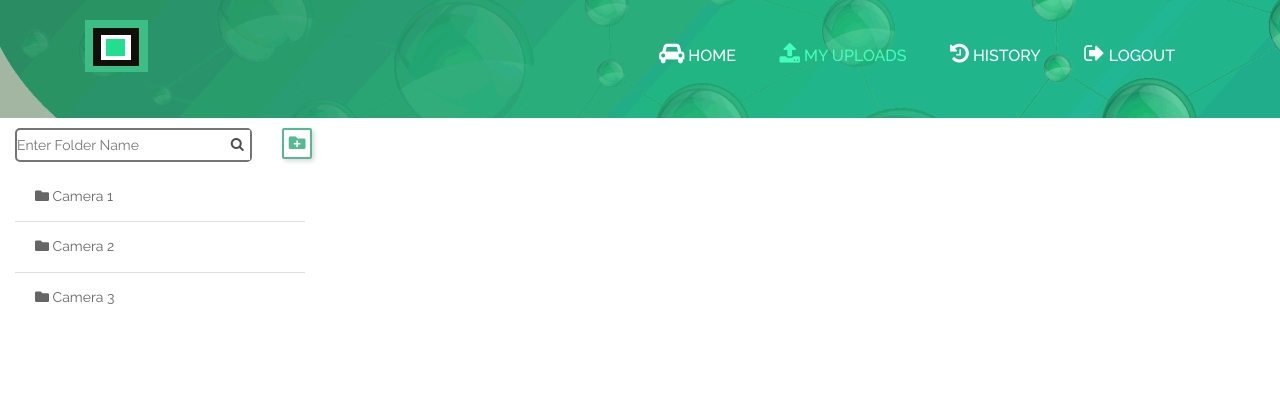
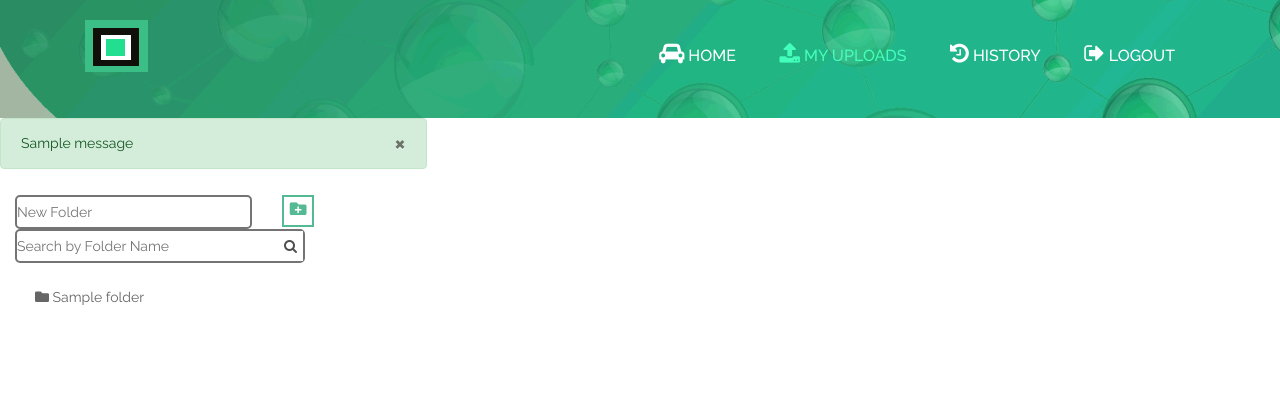
Before and after one commit to alfiza-shaikh/miniProject, a Flask app: page /uploads in a window 1280 px wide. Shown: the top 398 px of the page. Run offline with Flask 2, Linux system fonts and the light colour scheme; the visitor is signed in with stand-in values (Sample User, id 1); grey boxes labelled with a size stand in for pictures from a placeholder-image service; one stand-in notice (Sample message) is shown; a database or web service that is not in the repository returns one stand-in record (values such as "Sample title"); some libraries are stand-ins or nearby versions.

Commit message:
Folders create,rename,delete and history done

```diff
--- a/app/app.py
+++ b/app/app.py
@@ -3,6 +3,8 @@ from flask import Flask, render_template, request, session,redirect, url_for,fla
 from wtforms import TextField, PasswordField, validators, StringField, SubmitField
 from flask_wtf.csrf import CSRFProtect
 import database.authdb
+import database.uploadsdb
+import database.historydb
 import hashlib
 from decorators import login_required
 
@@ -17,11 +19,12 @@ app.config['DEBUG'] = True
 
 csrf.init_app(app)
 
-
+#Home
 @app.route('/')
 def index():
     return render_template('index.html')
 
+#Login
 @app.route("/login", methods=['GET', 'POST'])
 def login():
     if "email" not in session:
@@ -46,6 +49,7 @@ def login():
         return render_template('login.html', loginform=None)
     return redirect(url_for('index'))
 
+#Register
 @app.route("/register", methods=['GET', 'POST'])
 def register():
     if "email" not in session:
@@ -70,7 +74,7 @@ def register():
         return render_template('register.html',registerform=None)
     return redirect(url_for('index'))
 
-
+#Logut
 @app.route('/logout')
 @login_required
 def logout():
@@ -78,16 +82,68 @@ def logout():
    session.pop('email', None)
    return redirect(url_for('index'))
 
+# My Uploads
 @app.route("/uploads", methods=['GET', 'POST'])
+@csrf.exempt
 @login_required
 def uploads():
-    return render_template('uploads.html')
+    if request.method == 'POST':
+        if 'createFolder' in request.form:
+            fname=request.form['newFolder']
+            if fname!="":
+                folderAdded=database.uploadsdb.createFolderDB(fname,session['email'])
+                if folderAdded:
+                    database.historydb.insertHistoryDB(session['email'],'Create','Folder '+fname+' created')
+                    flash('Folder '+fname+' created.','success')
+                else:
+                    flash('Folder '+fname+' already exists.','warning')
+            else:
+                flash('Folder name cannot be blank','warning')
+        if 'deleteFolder' in request.form:
+            fname=request.form['deleteFolder']
+            deleted=database.uploadsdb.deleteFolderDB(fname,session['email'])
+            if deleted:
+                database.historydb.insertHistoryDB(session['email'],'Delete','Folder '+fname+' deleted')
+                flash('Folder '+fname+' deleted.','danger')
+            else:
+                flash('Folder '+fname+' cannot be deleted.','warning')
+        if 'editFolder' in request.form:
+            fname=request.form['editFolder']
+            newfname=request.form['newFolderName']
+            updated=database.uploadsdb.updateFolderDB(fname,session['email'],newfname)
+            if updated:
+                database.historydb.insertHistoryDB(session['email'],'Rename','Folder '+fname+' renamed to '+newfname)
+                flash('Folder '+fname+' renamed to '+newfname+'.','success')
+            else:
+                flash('Folder '+fname+' cannot be renamed.','warning')
+    folders=database.uploadsdb.getAllFolders(session['email'])
+    return render_template('uploads.html',folders=folders)
 
+
+
+
+
+#History
 @app.route("/history", methods=['GET', 'POST'])
 @login_required
 def history():
-    return render_template('history.html')
+    history=database.historydb.getHistory(session['email'])
+    historyData={}
+    print(history)
+    for h in history:
+        listH=list(h)
+        listH[1]=h[1]
+        listH[2]=h[3].strftime("%I:%M %p")
+        date=h[3].strftime("%d %B, %Y")
+        print(date)
+        if date in historyData:
+            historyData[date].append(listH[:3])
+        else:
+            historyData[date]=[listH[:3]]
+    print(historyData)
+    return render_template('history.html',history=historyData)
 
+#Detected Vehicles
 @app.route("/detected_vehicles", methods=['GET', 'POST'])
 @login_required
 def detected_vehicles():
--- /dev/null
+++ b/app/static/css/uploads.css
@@ -0,0 +1,117 @@
+
+   .textbox {
+        position: relative;
+    }
+   .main-section{
+      padding-top: 10px;
+   }
+    .input {
+        margin: 0px;
+        padding: 0px;
+        width: 100%;
+        outline: none;
+        height: 34px;
+        border-radius: 5px;
+        border:solid 2px #747474;
+    }
+    button{
+       background: none;
+       border: none;
+       outline: none;
+    }
+
+    .btn-search{
+        position: absolute;
+        top: 0;
+        right: 2px;
+        z-index: 2;
+        border: none;
+        outline: none;
+        top: 2px;
+        height: 30px;
+        cursor: pointer;
+        color: #4e4e4e;
+        background-color: white;
+    }
+    .fa-folder-plus{
+      color:#55b994;
+      font-size: 1.2em;
+    }
+    .addfolder{
+       border:solid 2px #55b994;
+    }
+    .hidden{
+       display: none;
+    }
+    .openFolder{
+       background-color: #74e9be ;
+    }
+    @media (min-width:767px) {
+    .col-md-6{
+       border-left: solid 1px #757575;
+       border-right: solid 1px #757575;
+    }
+   }
+    .list-group-flush .list-group-item:first-child {
+      border-top: 0;
+      margin-top: 10px;
+   }
+  .list-group-item:hover{
+     background-color:#74e9be ;
+     cursor: pointer;
+  }
+.media div{
+   padding:5px;
+}
+
+.fa-check-square,.fa-minus-square-o,.fa-edit{
+   font-size: 1.5em;
+   color:#24815f;
+   padding:5px;
+   cursor:pointer;
+}
+.deleteAll{
+   font-size: 1.5em;
+   color:#ff0800;
+   padding:5px;
+   cursor:pointer;
+}
+.fa-trash{
+   font-size: 1.5em;
+   cursor:pointer;
+}
+
+#float{
+	position:fixed;
+	width:40px;
+	height:40px;
+	bottom:20px;
+	right:20px;
+	background-color:#55b994;
+	color:#FFF;
+	border-radius:50px;
+	text-align:center;
+	box-shadow: 2px 2px 3px #999;
+   outline:none;
+   cursor: pointer;
+}
+
+.my-float{
+   color:#ffffff;
+   font-size: 16px;
+	margin-top:15px;
+}
+.col-md-3,.col-md-6{
+   animation:transition 1s;
+}
+@keyframes transition{
+   from{
+      opacity:0;
+      transform: scaleX(1.1);
+
+   }
+   to{
+      opacity:1;
+      transform: scaleX(1);
+   }
+}
--- a/app/templates/detected_vehicles.html
+++ b/app/templates/detected_vehicles.html
@@ -123,7 +123,10 @@ thead{
          <!-- end header inner -->
 	</header>
     <!-- banner end -->
-
+    <br>
+    <br>
+    <br>
+<h2 align="center"> Detected Vehicles </h2>
     	<div class="container-fluid">
             <form action="" >
     		<div class="row">
--- a/app/templates/uploads.html
+++ b/app/templates/uploads.html
@@ -31,122 +31,8 @@
 <script src="https://cdnjs.cloudflare.com/ajax/libs/popper.js/1.12.3/umd/popper.min.js" integrity="sha384-vFJXuSJphROIrBnz7yo7oB41mKfc8JzQZiCq4NCceLEaO4IHwicKwpJf9c9IpFgh" crossorigin="anonymous"></script>
 <script src="https://maxcdn.bootstrapcdn.com/bootstrap/4.0.0-beta.2/js/bootstrap.min.js" integrity="sha384-alpBpkh1PFOepccYVYDB4do5UnbKysX5WZXm3XxPqe5iKTfUKjNkCk9SaVuEZflJ" crossorigin="anonymous"></script>
 
+<link rel="stylesheet" href="{{url_for('static', filename='css/uploads.css')}}">
 
-<style>
-   .searchBar {
-        position: relative;
-    }
-   .main-section{
-      padding-top: 10px;
-   }
-    .search {
-        margin: 0px;
-        padding: 0px;
-        width: 100%;
-        outline: none;
-        height: 34px;
-        border-radius: 5px;
-        border:solid 2px #747474;
-    }
-
-    .btn-search{
-        position: absolute;
-        top: 0;
-        right: 2px;
-        z-index: 2;
-        border: none;
-        outline: none;
-        top: 2px;
-        height: 30px;
-        cursor: pointer;
-        color: #4e4e4e;
-        background-color: white;
-    }
-    .fa-folder-plus{
-      color:#55b994;
-      font-size: 1.2em;
-      border: solid 2px #55b994;
-      padding:5px;
-      border-radius: 2px;
-      box-shadow: 2px 2px 5px #d6d6d6;
-      cursor: pointer;
-    }
-    .hidden{
-       display: none;
-    }
-    .openFolder{
-       background-color: #55b994;
-       color:white;
-    }
-    .col-md-6{
-       border-left: solid 1px #757575;
-       border-right: solid 1px #757575;
-    }
-    .list-group-flush .list-group-item:first-child {
-      border-top: 0;
-      margin-top: 10px;
-   }
-  .list-group-item:hover{
-     background-color:#74e9be ;
-     cursor: pointer;
-  }
-.media div{
-   padding:5px;
-}
-
-.fa-check-square,.fa-minus-square-o,.fa-edit{
-   font-size: 1.5em;
-   color:#24815f;
-   padding:5px;
-   cursor:pointer;
-}
-.deleteAll{
-   font-size: 1.5em;
-   color:#ff0800;
-   padding:5px;
-   cursor:pointer;
-}
-.fa-trash{
-   font-size: 1.5em;
-   cursor:pointer;
-}
-
-#float{
-	position:fixed;
-	width:40px;
-	height:40px;
-	bottom:20px;
-	right:20px;
-	background-color:#55b994;
-	color:#FFF;
-	border-radius:50px;
-	text-align:center;
-	box-shadow: 2px 2px 3px #999;
-   outline:none;
-   cursor: pointer;
-}
-
-.my-float{
-   color:#ffffff;
-   font-size: 16px;
-	margin-top:15px;
-}
-.col-md-3,.col-md-6{
-   animation:transition 1s;
-}
-@keyframes transition{
-   from{
-      opacity:0;
-      transform: scaleX(1.1);
-
-   }
-   to{
-      opacity:1;
-      transform: scaleX(1);
-   }
-}
-
-</style>
 </head>
 <body>
 	<header id="home"class="section">
@@ -196,47 +82,61 @@
 
 <!-- Main Content Div -->
    <div class="container-fluid">
+      <div class="row">
+         {% for category,message in get_flashed_messages(with_categories=true) %}
+         <div class="alert alert-{{ category }}  col-md-4">
+            <button type="button" class="close" data-dismiss="alert">&times;</button>
+            {{ message }}
+         </div>
+         {% endfor %}
+      </div>
       <div class="row main-section">
+
          <!-- First Column: Folders List -->
-         <div class="col-12 col-md-3">
+         <div class="col-sm-4 col-md-3">
+            <form action="{{ url_for('uploads') }}" method="POST">
+               <div class="row">
+                  <div class="col-10">
+                     <div class="textbox">
+                        <input type="text" class="input" name="newFolder" placeholder="New Folder">
+                  </div>
+                  </div>
+                  <div class="col-2">
+                     <button class="addfolder" name="createFolder" type="submit"><i class="fas fa-folder-plus"></i></button>
+
+                  </div>
+               </div>
+            </form>
             <div class="row">
-               <div class="col-10">
-                  <div class="searchBar">
-                     <input type="text" class="search" placeholder="Enter Folder Name">
+               <div class="col-12">
+                  <div class="textbox">
+                     <input type="text" class="input" placeholder="Search by Folder Name">
                      <button class="btn-search"><i class="fa fa-search" aria-hidden="true"></i></button>
-                 </div>
                </div>
-               <div class="col-2">
-                  <i class="fas fa-folder-plus"></i>
-                 </div>
+               </div>
             </div>
+
             <div class="folders-display">
                <ul id="ulist" class="list-group list-group-flush">
+                  {% if folders%}
+                  {% for folder in folders %}
 
                   <li class="list-group-item folder-item">
+                     <form  method="post" action="{{ url_for('uploads') }}">
                      <div class="folder-name">
-                        <i class="fas fa-folder"></i> Camera 1
+                        <i class="fas fa-folder"></i>
+                        <span class="folder-name-text" contenteditable="true">{{folder[0]}}</span>
                          <div class="pull-right action-buttons">
-                           <a><span class="fa fa-trash"></span></a>
+                           <button type="submit" name="deleteFolder" value="{{folder[0]}}" ><i class="fa fa-trash"></i></button>
                          </div>
                      </div>
+                     <input type="submit" id="editFolder" name="editFolder" value="{{folder[0]}}"  style="display:none;" />
+                  </form>
                   </li>
-                  <li class="list-group-item folder-item">
-                     <div class="folder-name">
-                        <i class="fas fa-folder"></i> Camera 2
-                         <div class="pull-right action-buttons">
-                           <a><span class="fa fa-trash"></span></a>
-                         </div>
-                     </div>
-                  </li>
-                  <li class="list-group-item folder-item">
-                     <div class="folder-name">
-                        <i class="fas fa-folder"></i> Camera 3
-                         <div class="pull-right action-buttons">
-                           <a><span class="fa fa-trash"></span></a>
-                         </div>
-                     </div>
-                  </li>
+                  {% endfor %}
+                  {% else %}
+                  <p>No folders found</p>
+                  {% endif %}
 
                </ul>
             </div>
@@ -251,8 +151,8 @@
                   <i class="fa fa-trash deleteAll"></i>
                </div>
                <div class="col-5">
-                  <div class="searchBar">
-                     <input type="text" class="search" placeholder="Enter Video Name">
+                  <div class="textbox">
+                     <input type="text" class="input" placeholder="Enter Video Name">
                      <button class="btn-search"><i class="fa fa-search" aria-hidden="true"></i></button>
                  </div>
                </div>
@@ -301,7 +201,7 @@
 
 
          <!-- Third Column: Video Display -->
-         <div class="col-sm-4 col-md-3" id="videoDisplay" style="display: none;">
+         <div class="col-sm-12 col-md-3" id="videoDisplay" style="display: none;">
             <h3>Video1</h3>
             <i class="fa fa-edit"></i>
             <i class="fa fa-trash deleteAll"></i>
@@ -364,10 +264,14 @@
 
 
    <script type="text/javascript">
+      if ( window.history.replaceState ) {
+         window.history.replaceState( null, null, window.location.href );
+      }
+
       $(document).ready(function(){
          $('.action-buttons').addClass("hidden");
          $('.folder-item').click(function() {
-            var delBtn = $(this).children(".folder-name").children(".action-buttons");
+            var delBtn = $(this).children("form").children(".folder-name").children(".action-buttons");
             //change color of opened folder
             $('.folder-item').removeClass("openFolder");
             $(this).addClass("openFolder");
@@ -379,8 +283,8 @@
                delBtn.addClass("hidden");
             }
             //open folder icon
-            $('.list-group-item').children(".folder-name").children(".fas").removeClass('fa-folder-open').addClass('fa-folder')
-            $(this).children(".folder-name").children(".fas").removeClass('fa-folder').addClass('fa-folder-open')
+            $('.list-group-item').children("form").children(".folder-name").children(".fas").removeClass('fa-folder-open').addClass('fa-folder')
+            $(this).children("form").children(".folder-name").children(".fas").removeClass('fa-folder').addClass('fa-folder-open')
          });
 
       });
@@ -416,6 +320,16 @@
 
       });
 
+      $(".folder-name-text").keypress(function(e){
+      if(e.keyCode== 13 || e.which== 13) { //if enter key is pressed
+         e.preventDefault();
+            var newFolderName=$(this).text();
+            $(this).parent().append('<input type="hidden" value="'+newFolderName+'" name="newFolderName">');
+            console.log(newFolderName)
+            $(this).parent().siblings('input').click(); //submit the form
+         }
+      });
+
    </script>
 </body>
 </html>
```
Also changed, not shown: app/database/authdb.py (+5 -44 lines), app/database/conn.py (+42 -15 lines), app/database/historydb.py (added, +11 -0 lines), app/database/uploadsdb.py (added, +19 -0 lines), app/templates/history.html (+31 -50 lines).
